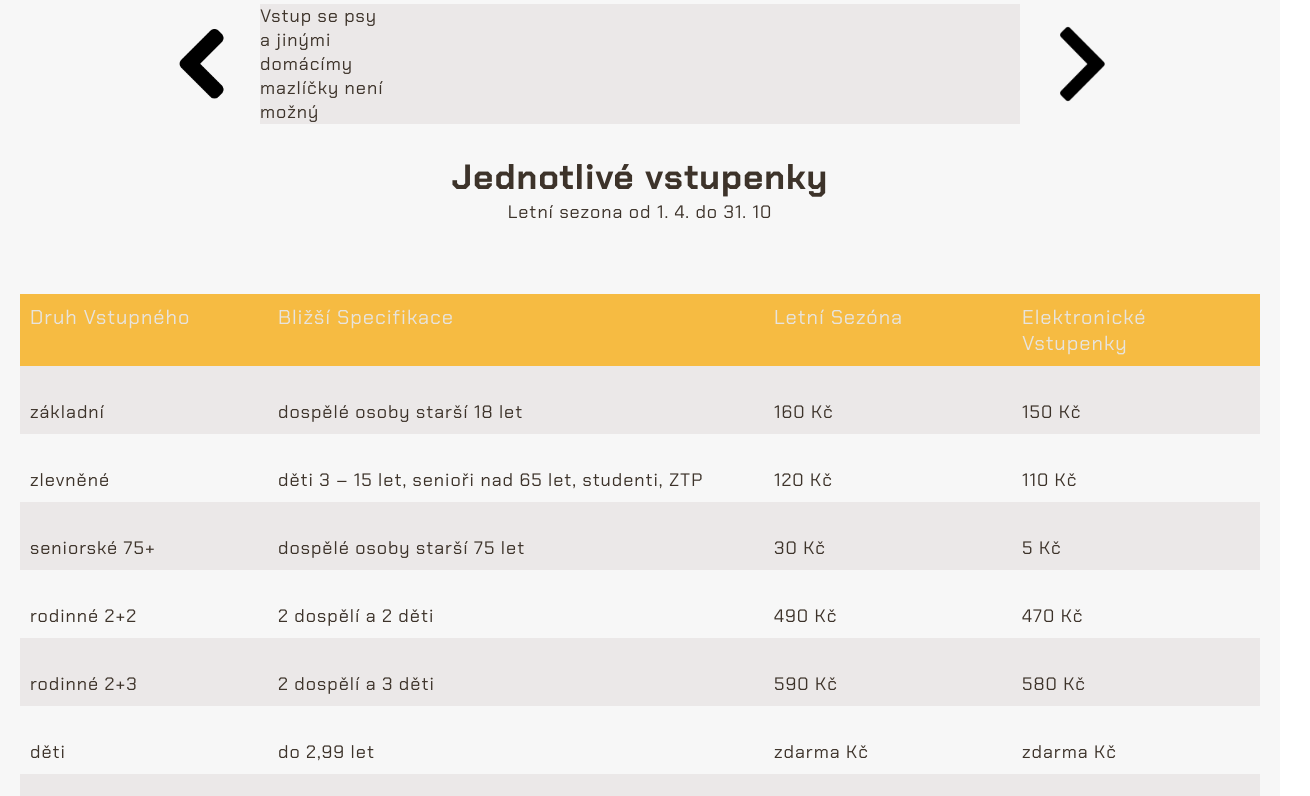
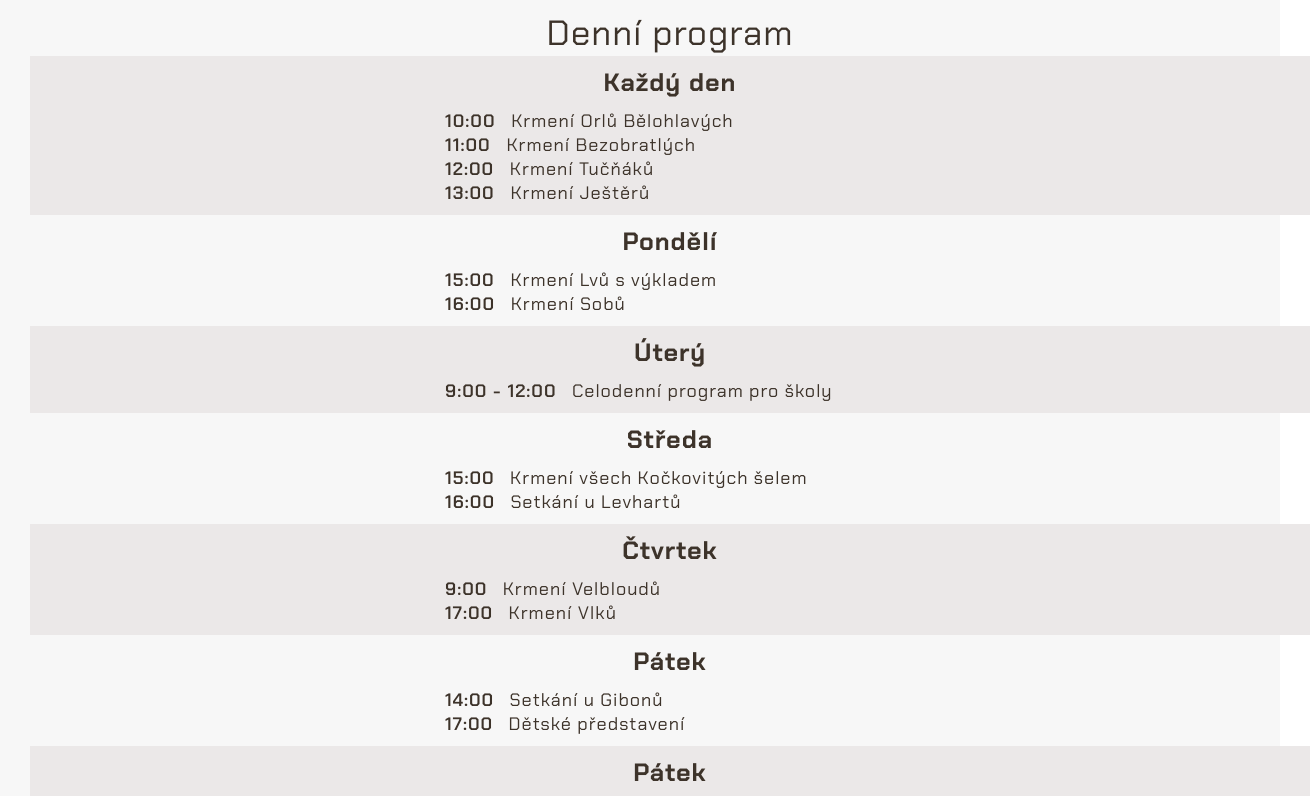
Before and after one commit to KarelStastny/React-Zoo-Web, a React (Create React App) app: page / in a window 1280 px wide. Shown: the part 204-1000 px from the top of the page, 1310 px wide, since content can reach past the window. Built offline with nearby package versions, Linux system fonts and the light colour scheme.

Commit message:
Vytvořena komponenta denního programu

```diff
--- /dev/null
+++ b/src/components/DailyProgram.js
@@ -0,0 +1,88 @@
+import React from 'react'
+import "./DailyProgram.scss"
+
+const DailyProgram = () => {
+  return <div className="daily-program row">
+    <h1>Denní program </h1>
+    <section>
+        <h2>Každý den</h2>
+        <div className="programe-box">
+            <p>10:00 <span> Krmení Orlů Bělohlavých</span></p>
+            <p>11:00 <span> Krmení Bezobratlých</span></p>
+            <p>12:00 <span> Krmení Tučňáků</span></p>
+            <p>13:00 <span> Krmení Ještěrů</span></p>
+        </div>
+    </section>
+
+    <section>
+        <h2>Pondělí</h2>
+        <div className="programe-box">
+
+            <p>15:00 <span> Krmení Lvů s výkladem</span></p>
+            <p>16:00 <span> Krmení Sobů</span></p>
+        </div>
+    </section>
+
+    <section>
+        <h2>Úterý</h2>
+            <div className="programe-box">
+
+                <p>9:00 - 12:00<span> Celodenní program pro školy </span></p>
+
+            </div>
+    </section>
+
+    <section>
+        <h2>Středa</h2>
+            <div className="programe-box">
+
+                <p>15:00<span> Krmení všech Kočkovitých šelem </span></p>
+                <p>16:00<span> Setkání u Levhartů </span></p>
+            </div>
+    </section>
+
+    <section>
+    <h2>Čtvrtek</h2>
+            <div className="programe-box">
+
+                <p>9:00<span> Krmení Velbloudů </span></p>
+                <p>17:00<span> Krmení Vlků </span></p>
+
+            </div>
+    </section>
+
+    <section>
+    <h2>Pátek</h2>
+            <div className="programe-box">
+
+                <p>14:00<span> Setkání u Gibonů </span></p>
+                <p>17:00<span> Dětské představení </span></p>
+
+            </div>
+    </section>
+
+    <section>
+    <h2>Pátek</h2>
+            <div className="programe-box">
+
+
+            <p>15:00<span> Krmení všech Kočkovitých šelem </span></p>
+
+            </div>
+    </section>
+
+    <section>
+    <h2>Víkend a státní svátky</h2>
+            <div className="programe-box">
+
+            <p>13:00<span> Setkání u Slonů</span></p>
+            <p>14:00<span> Krmení plazů </span></p>
+            <p>15:00<span> Krmení všech Kočkovitých šelem </span></p>
+            <p>17:00<span> Setkání u Dikobrazů </span></p>
+
+            </div>
+    </section>
+  </div>
+}
+
+export default DailyProgram
--- /dev/null
+++ b/src/components/DailyProgram.scss
@@ -0,0 +1,44 @@
+@import "../mixins.scss";
+@import "../variables.scss";
+
+.daily-program{
+    margin: 30px;
+    h1{
+        font-size: $big-font;
+        text-align: center;
+    }
+    section{
+
+        padding: 10px;
+        display: flex;
+        flex-direction: column;
+        justify-content: center;
+        align-items: center;
+
+        h2{
+            font-weight: 900;
+            padding-bottom: 10px;
+            font-size: $middle-font;
+        }
+        .programe-box{
+
+            min-width: 450px;
+            @media only screen and (max-width:500px){
+                min-width: 100%;
+            }
+
+            p{
+                font-weight: 600;
+                span{
+                    padding-left: 10px
+                };
+            }
+
+
+        }
+
+        &:nth-child(2n){
+            background-color: $second-background;
+        }
+    }
+}
--- a/src/pages/Home.js
+++ b/src/pages/Home.js
@@ -1,6 +1,7 @@
 import React from 'react'
 import Cennik from "./Cennik"
 import Prohibitions from '../components/Prohibitions'
+import DailyProgram from '../components/DailyProgram'
 
 
 
@@ -8,8 +9,9 @@ import Prohibitions from '../components/Prohibitions'
 const Home = () => {
   return (
     <div>
-      Home
+      <DailyProgram/>
       <Prohibitions/>
+
     <Cennik/>
     </div>
   )
```
